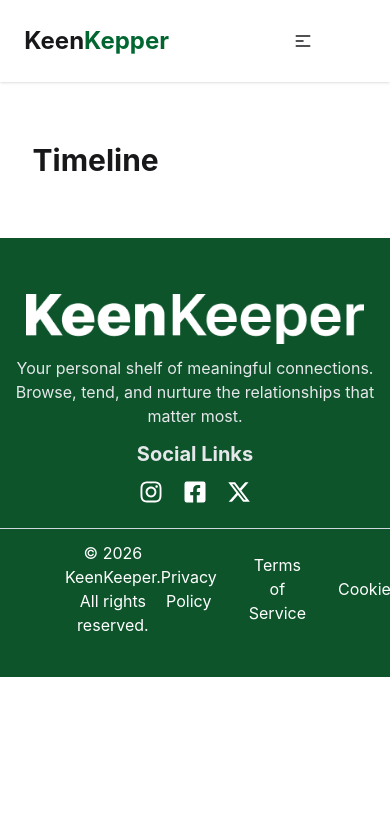
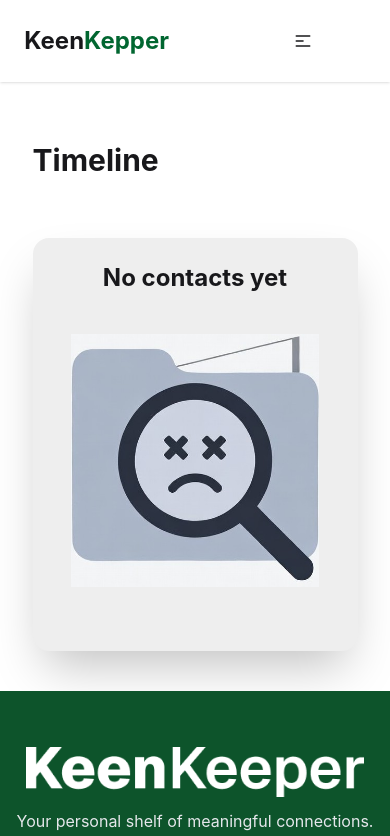
Before and after one commit to Sabbir943/keenKepper-App, a React (Vite) app: page /timeLine in a window 390 px wide. Shown: the top 836 px of the page. Built offline with nearby package versions, Linux system fonts and the light colour scheme.

Commit message:
added the no found images

```diff
--- a/src/Component/Footer/Footer.jsx
+++ b/src/Component/Footer/Footer.jsx
@@ -17,14 +17,14 @@ const Footer = () => {
                <li><a href=""><FaXTwitter /></a></li>
             </ul>
             <hr className='text-gray-300 mt-6'></hr>
-            <div className='w-8/12 mx-auto flex justify-between items-center text-white'>
+            <div className='w-8/12 mx-auto flex flex-col md:flex-row justify-between items-center text-white'>
 
             <div>
                 © 2026 KeenKeeper. All rights reserved.
             </div>
 
             <div>
-                <ul className='flex justify-between gap-8 items-center'>
+                <ul className='flex flex-col md:flex-row justify-between gap-8 items-center'>
                     <li><a href="/">Privacy Policy</a></li>
                     <li><a href="/">  Terms of Service   </a></li>
                     <li><a href="/">  Cookies   </a></li>
--- a/src/Component/FriendsDetails/FriendsDetails.jsx
+++ b/src/Component/FriendsDetails/FriendsDetails.jsx
@@ -37,7 +37,7 @@ const FriendsDetails = () => {
     }
     return (
         <div className='w-10/12 mx-auto my-10'>
-            <div className='grid grid-cols-2'>
+            <div className='grid grid-cols-1 place-items-center md:grid-cols-2'>
 
                 <div className='left-side  w-3/4 '>
 
@@ -71,16 +71,16 @@ const FriendsDetails = () => {
 
                     <div className='flex gap-5 mb-10'>
                         <div className='rounded-2xl shadow-2xl p-6 text-center' >
-                            <p className='text-2xl font-bold'>{expectedCard.days_since_contact}</p>
+                            <p className='text-xl font-bold'>{expectedCard.days_since_contact}</p>
                             <p className='text-gray-400'>Days Since Contact</p>
                         </div>
                         <div className=' rounded-2xl shadow-2xl p-6 text-center'>
-                            <p className='text-2xl font-bold'>{expectedCard.goal}</p>
+                            <p className='text-xl font-bold'>{expectedCard.goal}</p>
                             <p className='text-gray-400'>Goal (Days)</p>
                         </div>
 
                         <div className='rounded-2xl shadow-2xl p-6 text-center'>
-                            <p className='text-2xl font-bold'>{expectedCard.next_due_date}</p>
+                            <p className='text-xl font-bold'>{expectedCard.next_due_date}</p>
                             <p className='text-gray-400'>Next Due</p>
                         </div>
                     </div>
--- a/src/Pages/HistroyPage.jsx
+++ b/src/Pages/HistroyPage.jsx
@@ -3,12 +3,20 @@ import callImg from '../assets/Images/call.png'
 import videoImg from '../assets/Images/video.png'
 import textImg from '../assets/Images/text.png'
 import { FriendCardContext } from '../Context/FriendCardContext';
+import historyImg from '../assets/Images/NoFound.jpg'
 const HistroyPage = () => {
     const{call,text,video}=useContext(FriendCardContext);
     const currentDate=new Date().toLocaleDateString();
+    console.log(call.length,'call')
+    console.log(text.length,'text')
+    console.log(video.length,'video')
     return (
         <div>
-              <div>
+           {
+            call.length==0&&text.length==0&&video.length==0?<div className='text-center space-y-3 bg-base-300 p-6 rounded-2xl shadow-2xl my-10'>
+                <h1 className='text-2xl font-bold'>No contacts yet</h1>
+                <img className='h-[30vh] mx-auto my-10' src={historyImg} alt="" />
+            </div>: <div>
                 {
             call.map(item1=>(
                 <div className='flex items-center gap-3 bg-base-100 rounded-2xl shadow-2xl p-6 mb-5'>
@@ -44,6 +52,8 @@ const HistroyPage = () => {
             ))
            }
             </div>
+           }
+
         </div>
     );
 };
--- a/src/Pages/StartsPage.jsx
+++ b/src/Pages/StartsPage.jsx
@@ -1,7 +1,7 @@
 import React, { useContext } from 'react';
 import { Legend, Pie, PieChart, Tooltip } from 'recharts';
 import { FriendCardContext } from '../Context/FriendCardContext';
-
+import noFoundImg from '../assets/Images/no-data.jpg';
 
 const StartsPage = () => {
     const{call,text,video}=useContext(FriendCardContext);
@@ -14,7 +14,11 @@ const StartsPage = () => {
     return (
         <div className='w-8/12 mx-auto'>
         <h1 className='text-3xl my-14 font-bold '>Friendship Analytics</h1>
-            <div className='rounded-2xl shadow-2xl  p-10 mb-10'>
+        {
+          call.length==0&&text.length==0&&video.length==0?<div className='text-center space-y-3 bg-base-300 my-10 p-8 rounded-2xl'>
+            <h1 className='text-2xl font-bold'>No Friendship Data Yet</h1>
+            <img className='h-[20vh] mx-auto' src={noFoundImg} alt="" />
+          </div>:<div className='rounded-2xl shadow-2xl  p-10 mb-10'>
                 <h1 className='text-gray-400 font-semibold text-xl'>By Interaction Type</h1>
                   <PieChart className='mx-auto ' style={{ width: '100%', maxWidth: '400px', maxHeight: '60vh', aspectRatio: 1 }} responsive>
       <Pie
@@ -34,6 +38,8 @@ const StartsPage = () => {
     </PieChart>
 
             </div>
+        }
+
 
         </div>
     );
```
Also changed, not shown: src/assets/Images/NoFound.jpg (added), src/assets/Images/no-data.jpg (added).
